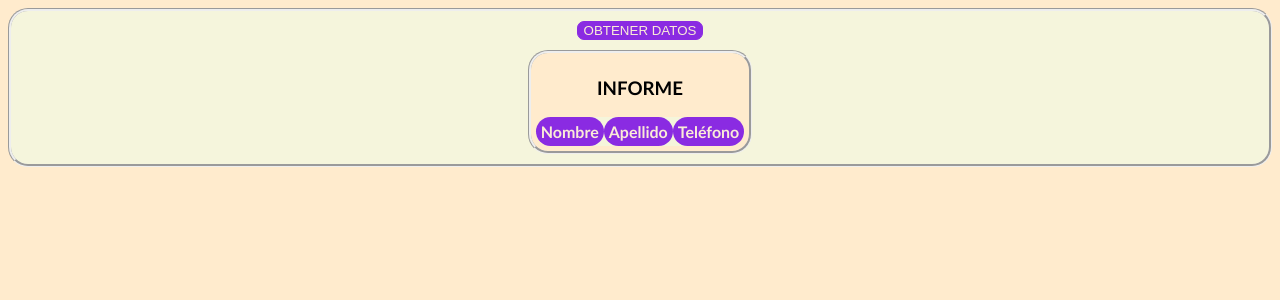
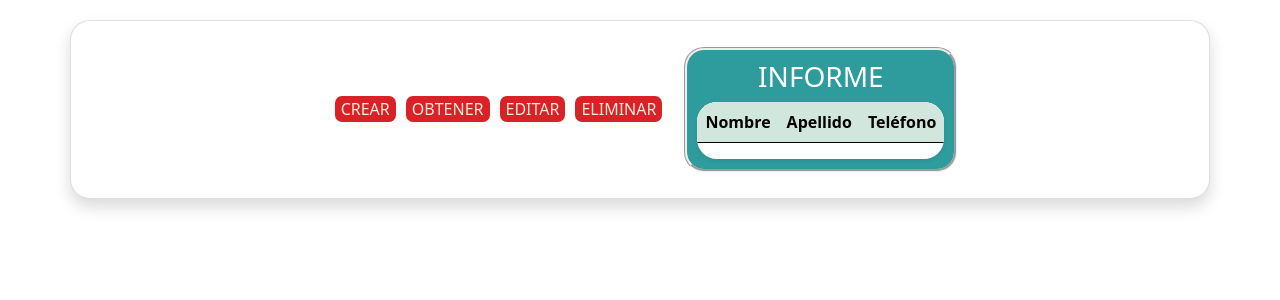
Before and after one commit to Velasco182/pruebasAsmet, a PHP site: page / in a window 1280 px wide. Shown: the top 300 px of the page. Run offline with PHP 8.4, Linux system fonts and the light colour scheme; lists and menus that the app fills with data are empty.

Commit message:
Prueba 50%, sin crear

```diff
--- a/Proyectos/pruebaPhp/app.js
+++ b/Proyectos/pruebaPhp/app.js
@@ -1,6 +1,8 @@
+///FUNCIÓN PARA HACER GET A LOS DATOS DE LA DB///
+let ruta = '/sena/Proyectos/pruebaPhp/back.php';
 const fetchData = () =>{
     //Ruta para ejecución del Fetch en este caso el back.php
-    fetch('/sena/Proyectos/pruebaPhp/back.php')
+    fetch(ruta)
     .then(response => response.json())
     .catch(err => console.error('Error al obtener datos: ', err))
     .then( data => {
@@ -8,9 +10,50 @@ const fetchData = () =>{
         //document.getElementById('dataContainer').innerText = JSON.stringify(data);
     });
 }
+////HACEMOS UN EVENTO DE ESCUCHA EN EL BOTON DE OBTENER
+document.getElementById('fetchData').addEventListener('click', fetchData)
+///FUNCIÓN PARA CREAR DATOS HACIENDO UN POST
+function fetchCrear(){
 
-document.getElementById('fetchData').addEventListener('click', fetchData)
+    $('#miFormulario').submit(function(event) {
+        event.preventDefault();
 
+        console.log("en formulario");
+
+        // Recopilar los datos del formulario
+       /*var nombre = document.getElementById('nombreCliente').value;
+        var apellido = document.getElementById('apellidoCliente').value;
+        var telefono = document.getElementById('telefonoCliente').value;
+        */
+        let formulario = new FormData(document.getElementById("miFormulario"))
+
+        // Enviar los datos al servidor utilizando fetch
+        fetch(ruta, {
+          method: 'POST',
+          body: formulario
+          /*headers: {
+            'Content-Type': 'application/json'
+          },
+          body: JSON.stringify({
+            nombre: nombre,
+            apellido: apellido,
+            telefono: telefono
+          })*/
+        })
+       .then(response => response.json())
+       .catch(error => console.error(error))
+       .then(data => {
+          console.log(data);
+
+          // Cerrar el modal
+          $('#exampleModal').modal('hide');
+        });
+
+      });
+}
+////HACEMOS UN EVENTO DE ESCUCHA EN EL BOTON DE CREAR*/
+document.getElementById('btn-asmet').addEventListener('click', fetchCrear)
+////RENDERIZAMOS LOS DATOS OBTENIDOS EN UNA TABLA
 function renderTable(data) {
     const tbody = document.querySelector('#myTable tbody');
 
@@ -29,5 +72,4 @@ function renderTable(data) {
         tbody.appendChild(row);
 
     });
-
 }
--- a/Proyectos/pruebaPhp/index.html
+++ b/Proyectos/pruebaPhp/index.html
@@ -5,30 +5,74 @@
     <meta name="viewport" content="width=device-width, initial-scale=1.0">
     <title>Prueba con PHP</title>
     <link rel="stylesheet" type="text/css" href="style.css">
+    <link href="https://cdn.jsdelivr.net/npm/bootstrap@5.0.2/dist/css/bootstrap.min.css" rel="stylesheet" integrity="sha384-EVSTQN3/azprG1Anm3QDgpJLIm9Nao0Yz1ztcQTwFspd3yD65VohhpuuCOmLASjC" crossorigin="anonymous">
 </head>
 <body>
 
-    <div id="buttonDiv">
-        <button id="fetchData" class="buttonFetch">Obtener datos</button>
-        <div id="divContainer">
-            <h3>INFORME</h3>
-            <div id="dataContainer">
+    <div id="buttonDiv" class="container card shadow p-3 mb-5 bg-body">
+        <div class="row align-items-center">
 
-                <table id="myTable">
-                    <thead>
-                        <tr>
-                            <th>Nombre</th>
-                            <th>Apellido</th>
-                            <th>Teléfono</th>
-                        </tr>
-                    </thead>
-                    <tbody></tbody>
-                </table>
+            <div class="col btn-group">
+                <button type="button" data-bs-toggle="modal" data-bs-target="#exampleModal" class="button">Crear</button>
+                <button  id="fetchData" class="button">Obtener</button>
+                <button class="button">Editar</button>
+                <button class="button">Eliminar</button>
+            </div>
 
+            <div id="divContainer" class="col">
+                <h3 style="color: white;">INFORME</h3>
+                    <div id="dataContainer" class="table-responsive  shadow-sm bg-body">
+
+                        <table id="myTable" class="table table-success table-striped">
+                            <thead>
+                                <tr>
+                                    <th class="col">Nombre</th>
+                                    <th class="col">Apellido</th>
+                                    <th class="col">Teléfono</th>
+                                </tr>
+                            </thead>
+                            <tbody style="border-radius: 15px;"></tbody>
+                        </table>
+
+                    </div>
             </div>
         </div>
     </div>
 
+    <!-- Modal -->
+    <div class="modal fade" id="exampleModal" data-bs-backdrop="static" data-bs-keyboard="false" tabindex="-1" aria-labelledby="staticBackdropLabel" aria-hidden="true">
+        <div class="modal-dialog">
+        <div class="modal-content">
+            <div class="modal-header">
+            <h5 class="modal-title" id="exampleModalLabel">Crear Cliente</h5>
+            <button type="button" class="btn-close" data-bs-dismiss="modal" aria-label="Close"></button>
+            </div>
+            <div class="modal-body">
+                    <form method="post" id="miFormulario" class="row g-3" onclick="fetchCrear()">
+                        <div class="mb-3 col-md-4">
+                          <label for="nombreCliente" class="form-label">Nombre</label>
+                          <input type="text" class="form-control" id="nombreCliente" name="nombreCliente" require>
+                        </div>
+                        <div class="mb-3 col-md-4">
+                          <label for="apellidoCliente" class="form-label">Apellido</label>
+                          <input type="text" class="form-control" id="apellidoCliente" name="apellidoCliente" required>
+                        </div>
+                        <div class="mb-3 col-md-4">
+                          <label for="numeroCliente" class="form-label">Teléfono</label>
+                          <input type="number" class="form-control" id="numeroCliente" name="numeroCliente" required>
+                        </div>
+                    </form>
+            </div>
+            <div class="modal-footer">
+            <button type="button" id="btn-cerrar" class="btn btn-secondary" data-bs-dismiss="modal">Cancelar</button>
+            <button type="submit" class="btn" id="btn-asmet">Guardar</button>
+            </div>
+        </div>
+        </div>
+    </div>
+
     <script src="app.js"></script>
+    <script src="https://code.jquery.com/jquery-3.6.0.min.js"></script>
+    <script src="https://cdn.jsdelivr.net/npm/bootstrap@5.0.2/dist/js/bootstrap.bundle.min.js" integrity="sha384-MrcW6ZMFYlzcLA8Nl+NtUVF0sA7MsXsP1UyJoMp4YLEuNSfAP+JcXn/tWtIaxVXM" crossorigin="anonymous"></script>
 </body>
 </html>
--- a/Proyectos/pruebaPhp/style.css
+++ b/Proyectos/pruebaPhp/style.css
@@ -1,66 +1,72 @@
 body{
-    background-color:blanchedalmond;
+    padding: 20px;
     font-family: 'Gill Sans', 'Gill Sans MT', Calibri, 'Trebuchet MS', sans-serif;
 }
 
 #buttonDiv{
     border-style:groove;
     border-radius: 20px;
-    background-color: beige;
     display: flex;
     flex-direction: column;
     justify-content:center;
     align-items: center; /* Añade esta propiedad para centrar verticalmente */
 }
 
-.buttonFetch:hover{
-    background-color: rgba(137, 43, 226, 0.205);
-    color: #8a2be2;
+.button:hover{
+    background-color: #ed8380;
+    color: #faebd7;
 }
 
-.buttonFetch{
-    margin-top: 10px;
-    background-color: blueviolet;
+.button{
+    margin-left: 10px;
+    background-color: #d92127;
     color: #faebd7;
     border-radius: 7px;
     text-transform: uppercase;
-    border: 1px solid blueviolet;
+    border: 0px solid #d92127;
 }
 
 #divContainer{
     margin: 10px;
-    padding: 5px;
-    background-color: blanchedalmond;
+    padding: 10px;
+    background-color: #2e9c9d;
     border-radius: 20px;
     border-style:groove;
     text-align: center;
 }
 
-#dataContainer{
-    background-color: rgb(245, 245, 219);
+table{
     border-radius: 20px;
 }
 
-table {
-    border-collapse: collapse;
+#dataContainer{
+    background-color: white;
+    border-radius: 20px;
+    margin: 0%;
 }
 
-th{
+thead{
     border-radius: 15px;
     background-color: #f5f5dc;
 }
 
 th, td {
-    border: 0px solid #8a2be2;
+    border: 0px solid #d92127;
     padding: 5px;
     text-align: left;
 }
 
-th {
-    background-color: #8a2be2;
-    color: #faebd7;
+#btn-asmet{
+    background-color: #2e9c9d;
+    color: white;
 }
 
-tr:nth-child(even) {
-    background-color: #f5f5dc34;
+#btn-asmet:hover{
+    background-color: #cdeeee;
+    color: black;
 }
+
+#btn-cerrar:hover{
+    background-color: #ed8380;
+    color: white;
+}
```
Also changed, not shown: Proyectos/pruebaPhp/back.php (+29 -1 lines).
